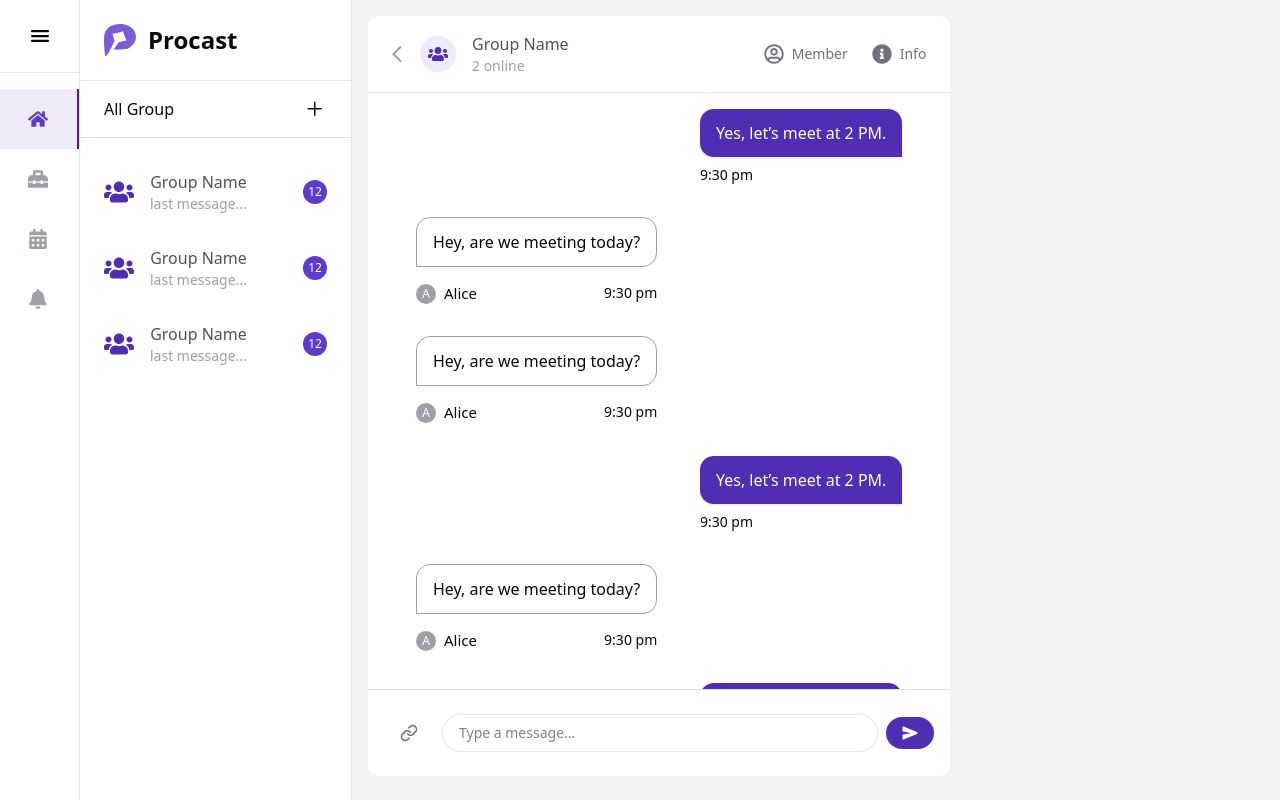
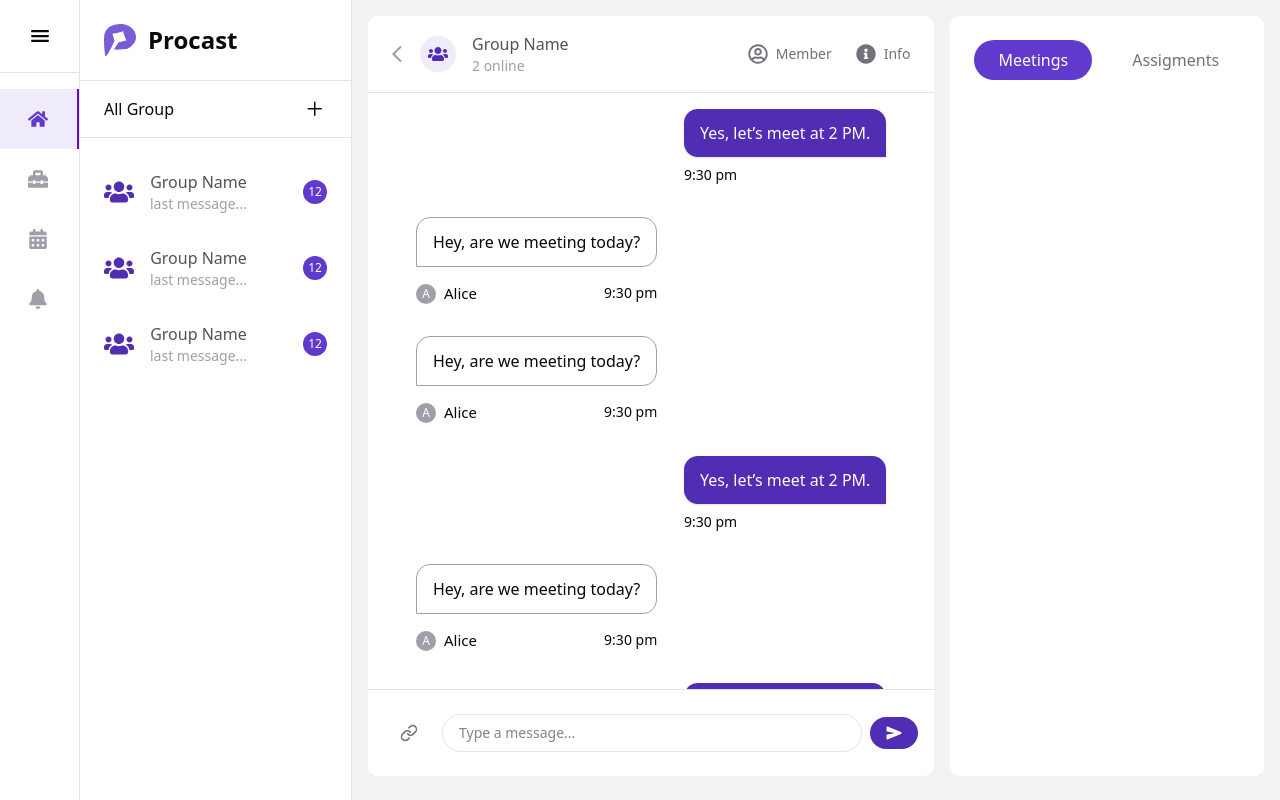
Before and after one commit to aryndraa/nextjs-collabolator-service, a Next.js app: page / in a window 1280 px wide. Built offline with nearby package versions, Linux system fonts and the light colour scheme.

Commit message:
group bar

```diff
--- a/app/page.tsx
+++ b/app/page.tsx
@@ -2,6 +2,7 @@ import { GroupProvider } from "@/contexts/GroupContext";
 import GroupNavigation from "@/components/GroupNavigation";
 import MobileGroupNavigation from "@/components/MobileGroupNavigation";
 import GroupMessage from "@/components/GroupMessage";
+import GroupBar from "@/components/GroupBar";
 
 export default function Home() {
   return (
@@ -15,8 +16,9 @@ export default function Home() {
             <MobileGroupNavigation />
           </div>
 
-          <div className="bg-[#F3F3F3] w-full lg:m-4 ">
+          <div className="bg-[#F3F3F3] w-full lg:m-4 flex gap-4 ">
             <GroupMessage />
+            <GroupBar />
           </div>
         </div>
       </GroupProvider>
--- /dev/null
+++ b/components/GroupBar.tsx
@@ -0,0 +1,29 @@
+"use client";
+import React, { useState } from "react";
+
+export default function GroupBar() {
+  const [tabCon, setTabCon] = useState<boolean>(false);
+
+  return (
+    <div className="lg:h-[95dvh] bg-white w-[35%] rounded-lg p-6">
+      <div className="flex gap-4">
+        <button
+          className={`px-6 py-2 rounded-full transition cursor-pointer ${
+            !tabCon ? "bg-primary-100 text-white" : "bg-white text-zinc-500"
+          }`}
+          onClick={() => setTabCon(false)}
+        >
+          Meetings
+        </button>
+        <button
+          className={`px-6 py-2 rounded-full transition cursor-pointer ${
+            tabCon ? "bg-primary-100 text-white" : "bg-white text-zinc-500"
+          }`}
+          onClick={() => setTabCon(true)}
+        >
+          Assigments
+        </button>
+      </div>
+    </div>
+  );
+}
```
